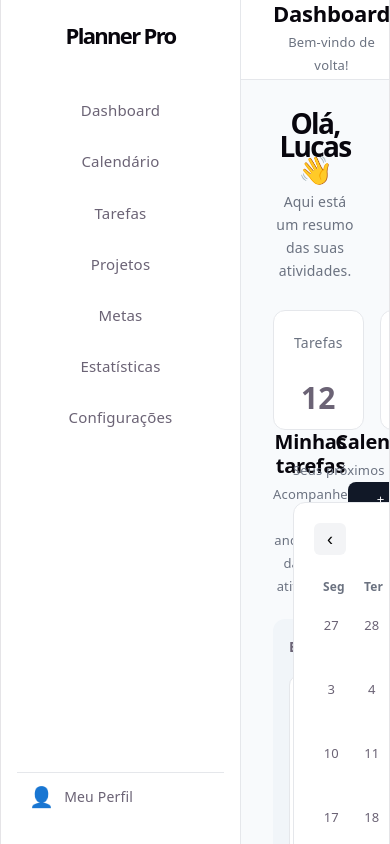
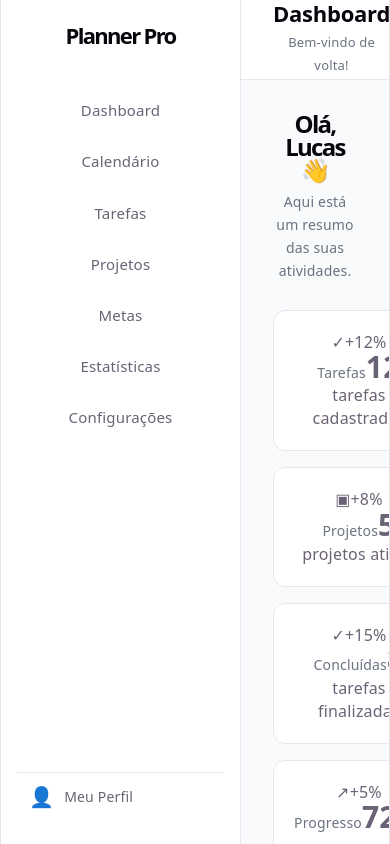
Before and after one commit to LucHaddad/planner-pro, a React (Vite) app: page / in a window 390 px wide. Shown: the top 844 px of the page. Built offline with nearby package versions, Linux system fonts and the light colour scheme.

Commit message:
style: improve dashboard statistics cards

```diff
--- a/src/pages/Dashboard/Dashboard.css
+++ b/src/pages/Dashboard/Dashboard.css
@@ -54,12 +54,22 @@
   font-weight: 700;
 }
 
-.dashboard-main-grid {
-  display: grid;
+@media (max-width: 1100px) {
+  .dashboard-stats {
+    grid-template-columns: repeat(2, 1fr);
+  }
 
-  grid-template-columns: minmax(0, 2fr) minmax(320px, 1fr);
+  .dashboard-main-grid {
+    grid-template-columns: 1fr;
+  }
+}
 
-  gap: 20px;
+@media (max-width: 600px) {
+  .dashboard-stats {
+    grid-template-columns: 1fr;
+  }
 
-  align-items: start;
+  .dashboard-welcome h1 {
+    font-size: 24px;
+  }
 }
--- a/src/pages/Dashboard/Dashboard.tsx
+++ b/src/pages/Dashboard/Dashboard.tsx
@@ -11,25 +11,74 @@ function Dashboard() {
       </div>
 
 <div className="dashboard-stats">
+
   <div className="stat-card">
+    <div className="stat-card-top">
+      <span className="stat-icon">✓</span>
+      <span className="stat-change positive">+12%</span>
+    </div>
+
+    <div>
       <span className="stat-label">Tarefas</span>
       <strong className="stat-value">12</strong>
     </div>
 
+    <span className="stat-description">
+      tarefas cadastradas
+    </span>
+  </div>
+
+
   <div className="stat-card">
+    <div className="stat-card-top">
+      <span className="stat-icon">▣</span>
+      <span className="stat-change positive">+8%</span>
+    </div>
+
+    <div>
       <span className="stat-label">Projetos</span>
       <strong className="stat-value">5</strong>
     </div>
 
+    <span className="stat-description">
+      projetos ativos
+    </span>
+  </div>
+
+
   <div className="stat-card">
+    <div className="stat-card-top">
+      <span className="stat-icon">✓</span>
+      <span className="stat-change positive">+15%</span>
+    </div>
+
+    <div>
       <span className="stat-label">Concluídas</span>
       <strong className="stat-value">8</strong>
     </div>
 
+    <span className="stat-description">
+      tarefas finalizadas
+    </span>
+  </div>
+
+
   <div className="stat-card">
+    <div className="stat-card-top">
+      <span className="stat-icon">↗</span>
+      <span className="stat-change positive">+5%</span>
+    </div>
+
+    <div>
       <span className="stat-label">Progresso</span>
       <strong className="stat-value">72%</strong>
     </div>
+
+    <span className="stat-description">
+      progresso geral
+    </span>
+  </div>
+
 </div>
 
       <div className="dashboard-main-grid">
```
Lines whose indentation alone changed are shown as unchanged.
